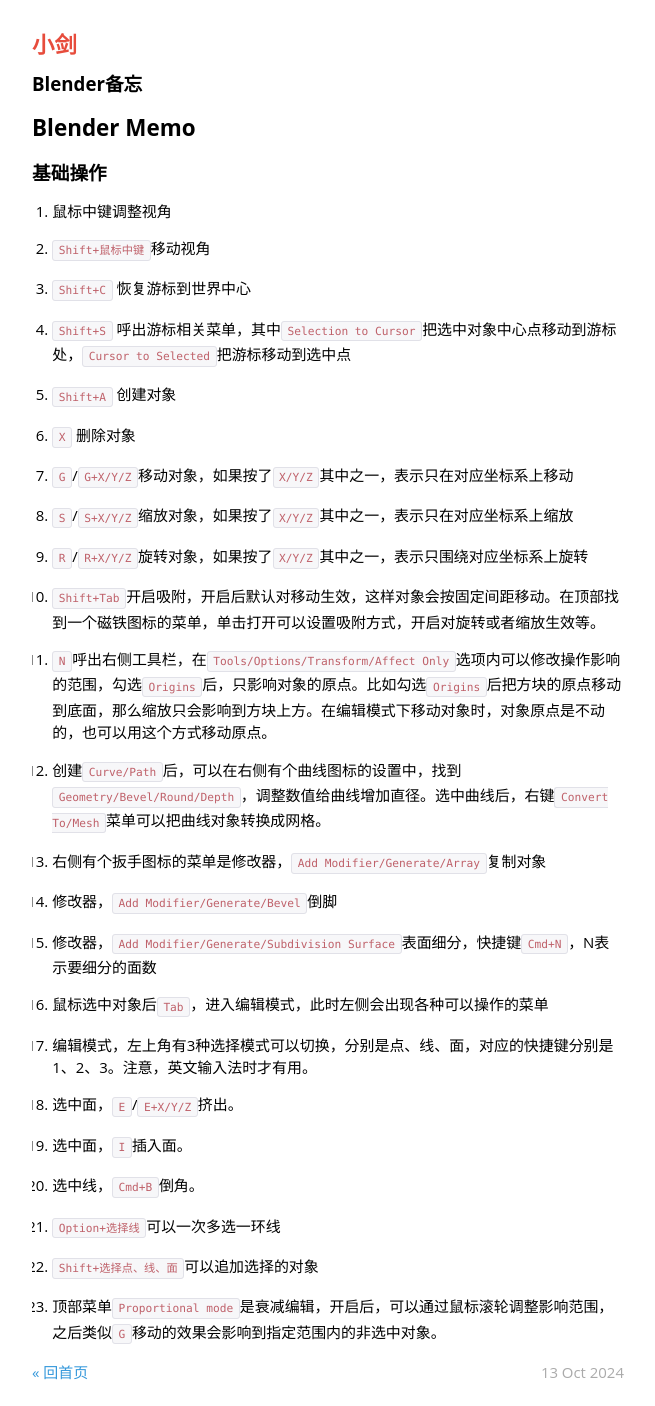
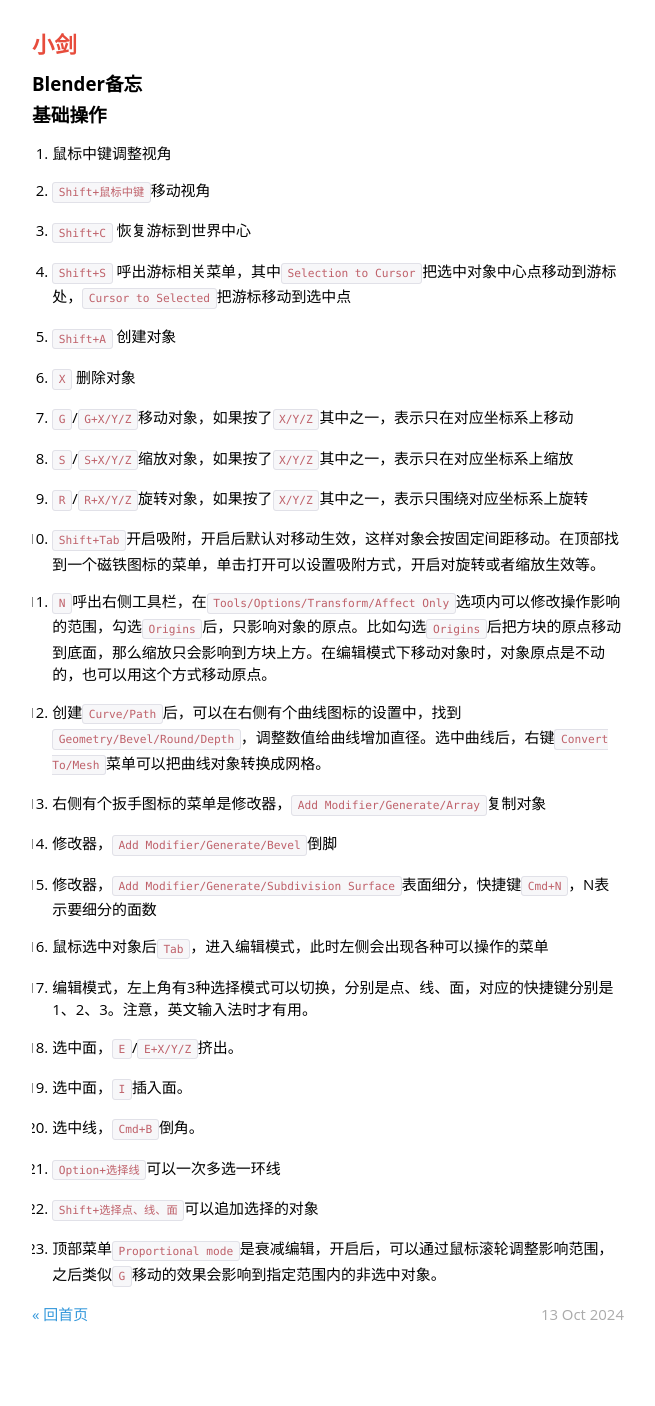
Before and after one commit to hiwjd/hiwjd.github.io, a Jekyll site: the page built from _posts/2024-10-13-blender-memo.markdown, in a window 1280 px wide. Shown: the whole page, without its empty margins (312-967 px from the left). Built offline with Jekyll 4.4.1, drawn with Linux system fonts in a browser that asks for light colours; nearby versions of some CDN libraries; some web fonts are replaced; comment, search, counter and statistics services are not loaded; after the commit the page ends 1348 px from its top, so only the background shows below that.

Commit message:
Update 2024-10-13-blender-memo.markdown

```diff
--- a/_posts/2024-10-13-blender-memo.markdown
+++ b/_posts/2024-10-13-blender-memo.markdown
@@ -4,8 +4,6 @@ title:  "Blender备忘"
 date:   2024-10-13
 categories: post
 ---
-
-# Blender Memo
 
 ## 基础操作
 
```
